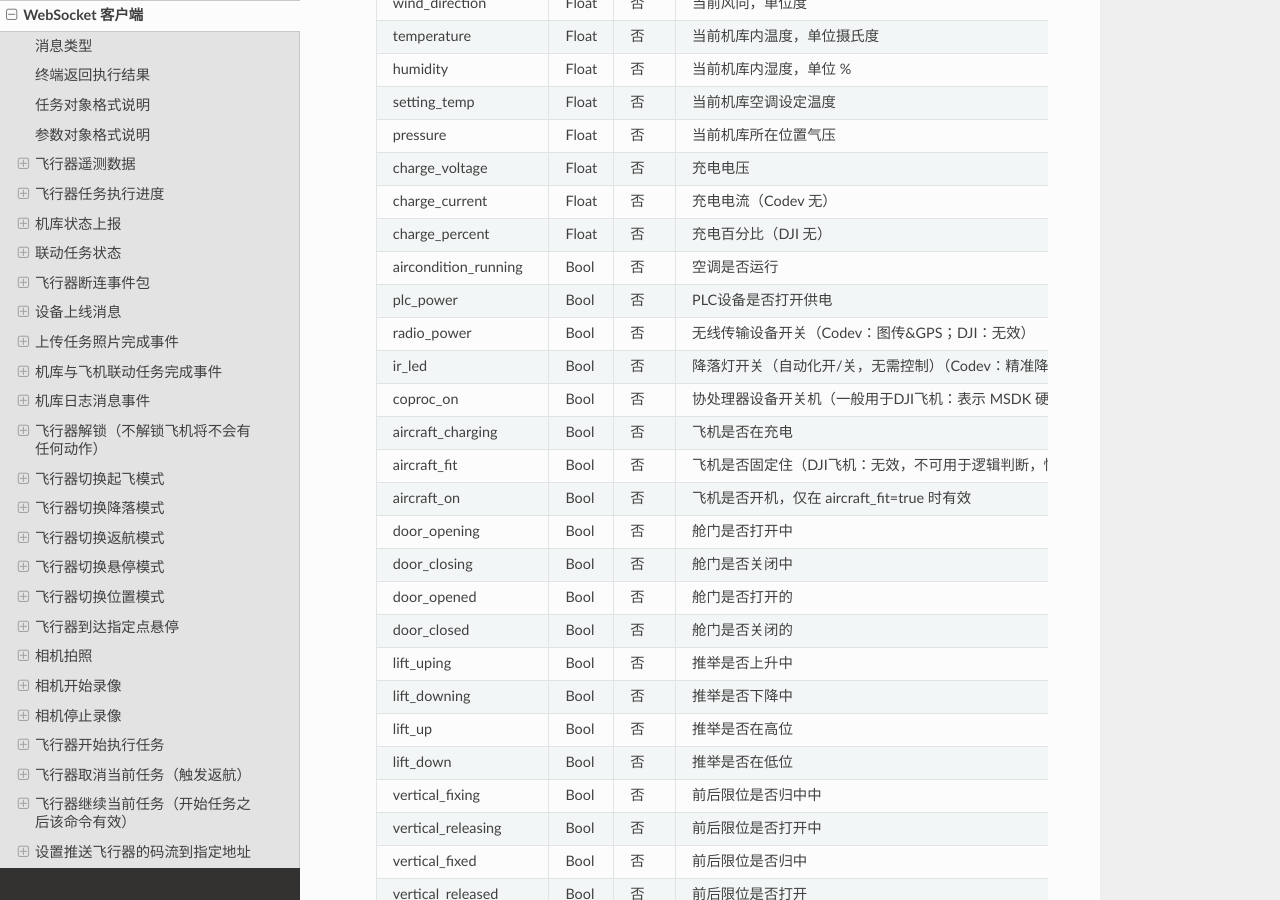
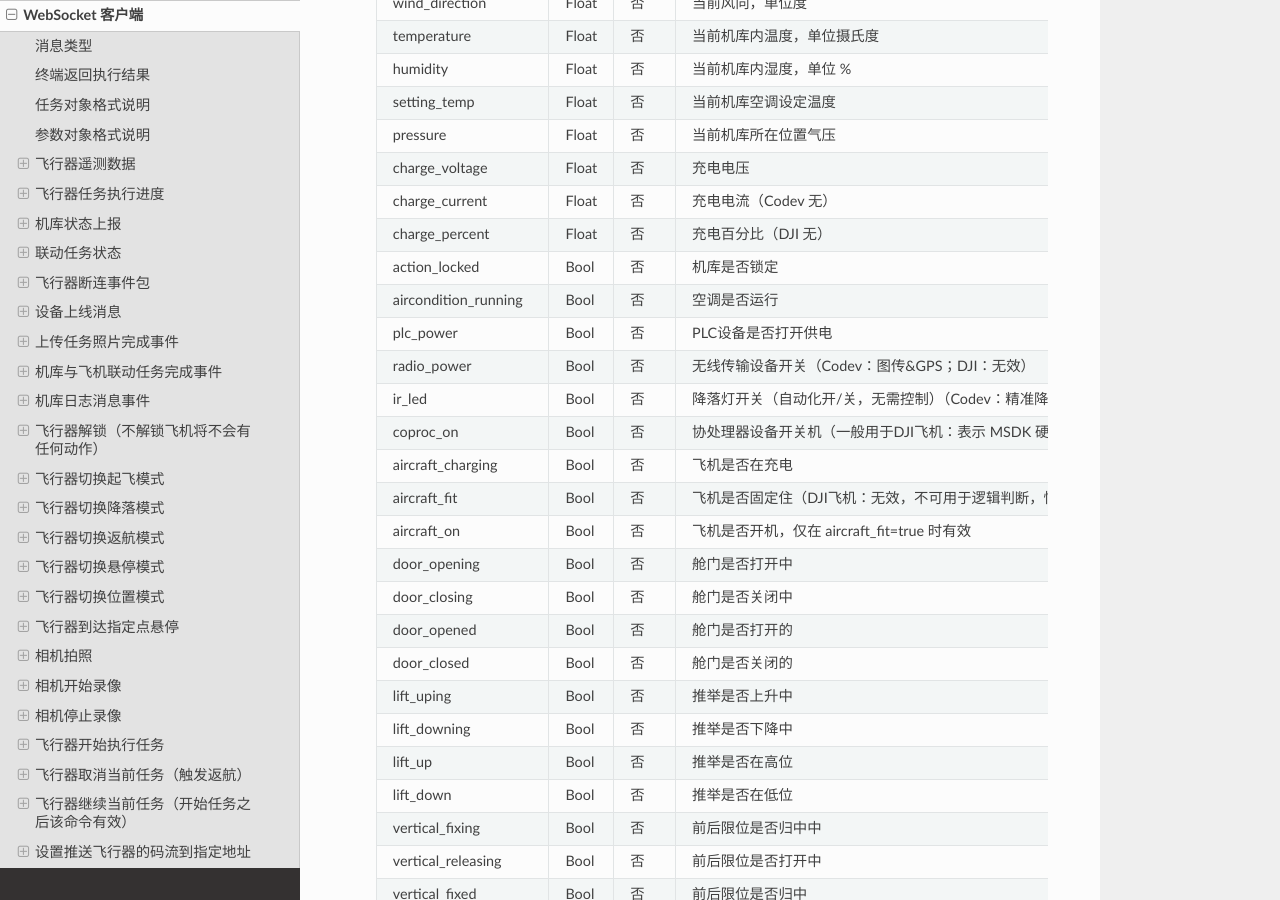
Before and after one commit to CodevDynamics/Docs, a Sphinx documentation site: the page built from source/interface/websocket.rst, in a window 1280 px wide and 900 px high, scrolled down 6271 px. Built offline with Sphinx 7.4.7 and the Read the Docs theme 2.0.0, drawn with Linux system fonts in a browser that asks for light colours.

Commit message:
Add 'action_locked' key.

```diff
--- a/source/interface/mqtt.rst
+++ b/source/interface/mqtt.rst
@@ -286,6 +286,7 @@ MQTT Payload 类型
     charge_voltage         Float       否      充电电压
     charge_current         Float       否      充电电流（Codev 无）
     charge_percent         Float       否      充电百分比（DJI 无）
+    action_locked          Bool        否      机库是否锁定
     aircondition_running   Bool        否      空调是否运行
     plc_power              Bool        否      PLC设备是否打开供电
     radio_power            Bool        否      无线传输设备开关（Codev：图传&GPS；DJI：无效）
--- a/source/interface/websocket.rst
+++ b/source/interface/websocket.rst
@@ -256,6 +256,7 @@ WebSocket 客户端
     charge_voltage         Float       否      充电电压
     charge_current         Float       否      充电电流（Codev 无）
     charge_percent         Float       否      充电百分比（DJI 无）
+    action_locked          Bool        否      机库是否锁定
     aircondition_running   Bool        否      空调是否运行
     plc_power              Bool        否      PLC设备是否打开供电
     radio_power            Bool        否      无线传输设备开关（Codev：图传&GPS；DJI：无效）
```
